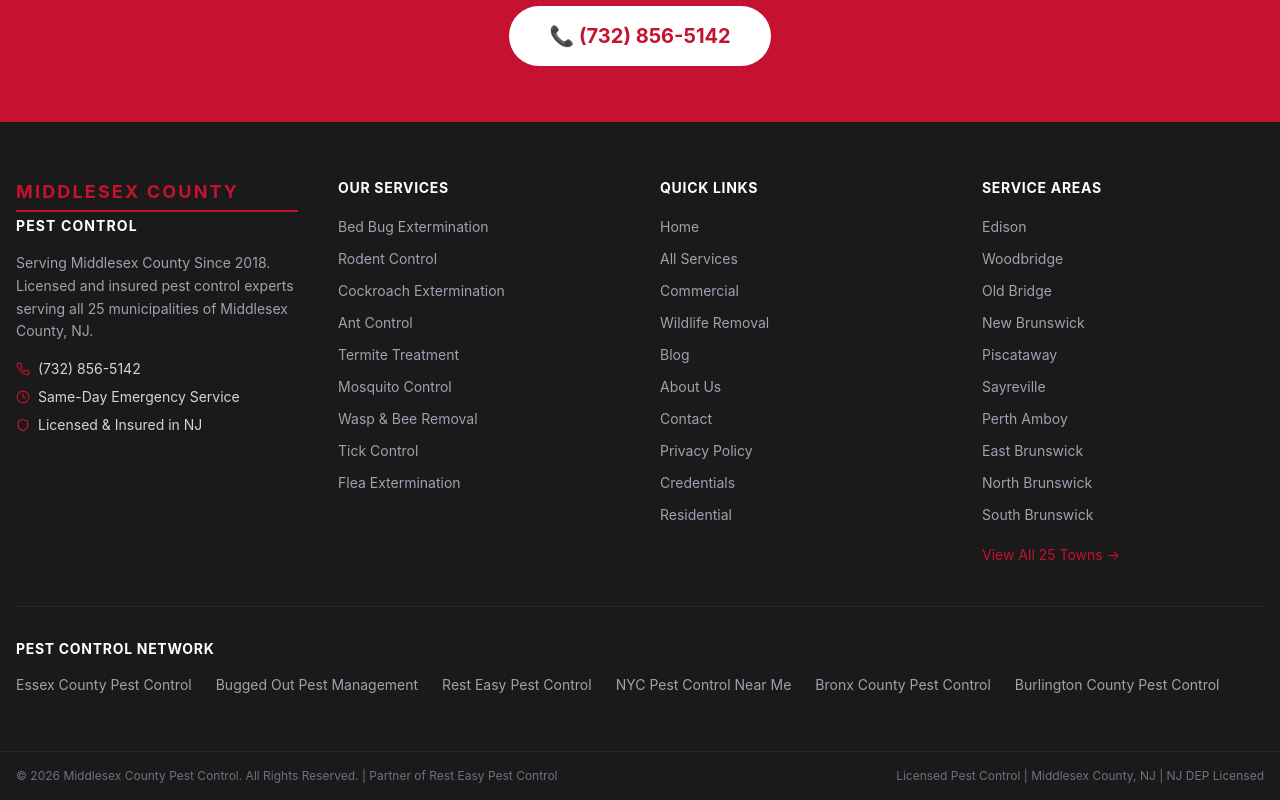
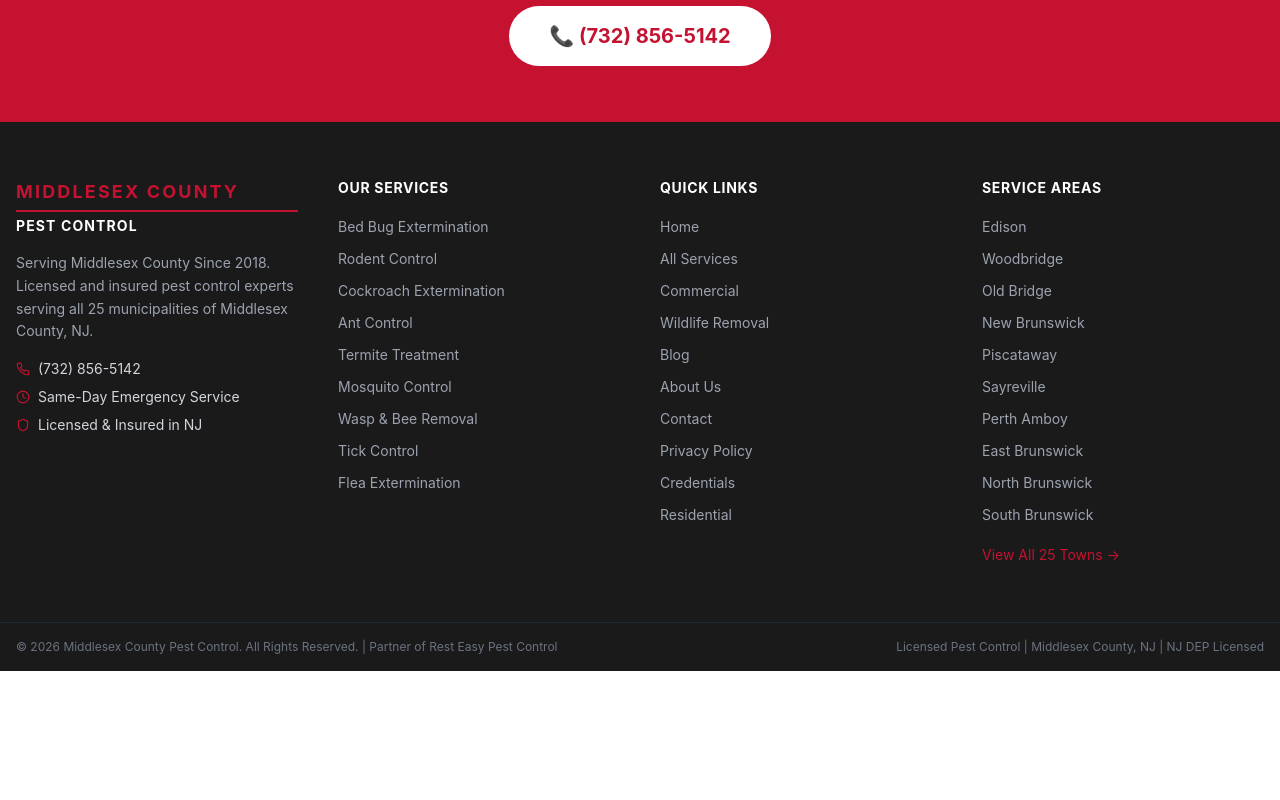
Before and after one commit to jeremyecker/middlesexcountypestcontrol, a Next.js app: page /get-a-quote in a window 1280 px wide. Shown: the part 3789-4589 px from the top of the page. After the commit the page ends 4460 px from the top, so only its background shows below. Built offline with nearby package versions, Linux system fonts and the light colour scheme; no server answers.

Commit message:
cleanup: remove cross-network links

```diff
--- a/components/Footer.tsx
+++ b/components/Footer.tsx
@@ -38,15 +38,6 @@
   { href: '/east-brunswick', label: 'East Brunswick' },
   { href: '/north-brunswick', label: 'North Brunswick' },
   { href: '/south-brunswick', label: 'South Brunswick' },
-];
-
-const networkLinks = [
-  { href: 'https://essexcountypestcontrol.com', label: 'Essex County Pest Control' },
-  { href: 'https://buggedoutny.com', label: 'Bugged Out Pest Management' },
-  { href: 'https://resteasypestcontrol.com', label: 'Rest Easy Pest Control' },
-  { href: 'https://nycpestcontrolnearme.com', label: 'NYC Pest Control Near Me' },
-  { href: 'https://bronxcountypestcontrol.com', label: 'Bronx County Pest Control' },
-  { href: 'https://burlingtoncountypestcontrolnearme.com', label: 'Burlington County Pest Control' },
 ];
 
 export default function Footer() {
@@ -127,22 +118,6 @@
             </Link>
           </div>
         </div>
-
-        {/* Network */}
-        <div className="border-t border-gray-800 mt-10 pt-8">
-          <h3 className="font-bold text-white text-sm uppercase tracking-wider mb-4">Pest Control Network</h3>
-          <div className="flex flex-wrap gap-x-6 gap-y-2">
-            {networkLinks.map(link => (
-              <a
-                key={link.href}
-                href={link.href}
-                className="text-gray-400 text-sm hover:text-primary transition-colors"
-              >
-                {link.label}
-              </a>
-            ))}
-          </div>
-        </div>
       </div>
 
       {/* Bottom bar */}
```
